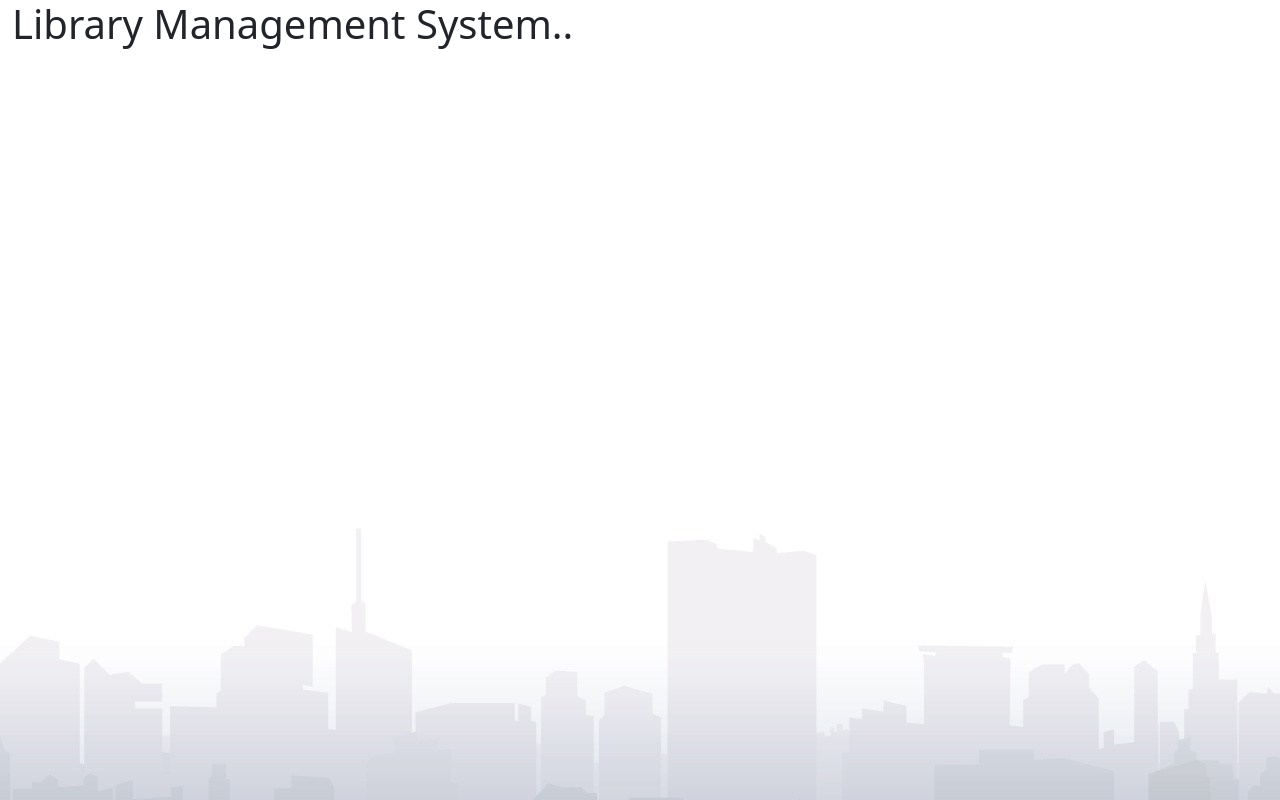
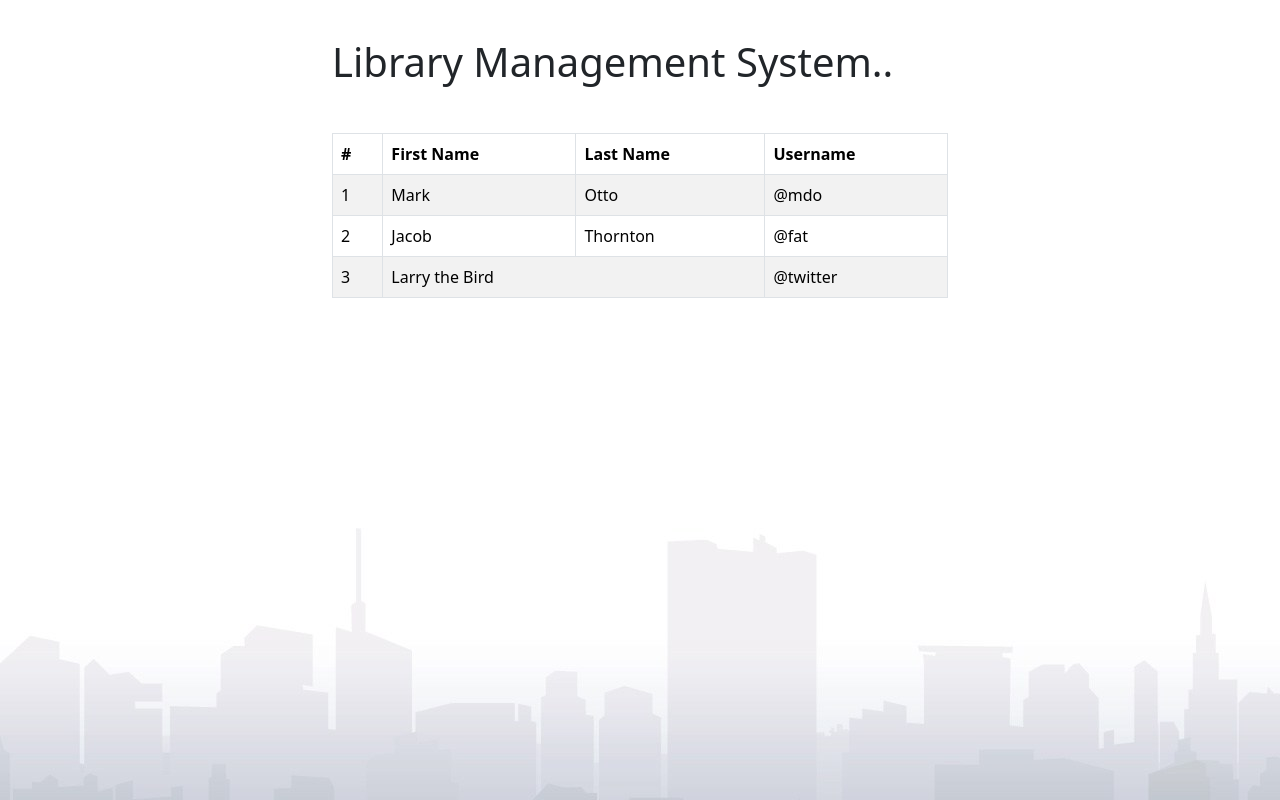
Before and after one commit to NSBM-SPM-2021/github-basics-ThamiduAnjana, a React (Create React App) app in the folder library_management_system/: page / in a window 1280 px wide. Built offline with nearby package versions, Linux system fonts and the light colour scheme.

Commit message:
Modify Table

```diff
--- a/library_management_system/src/App.css
+++ b/library_management_system/src/App.css
@@ -1,3 +1,9 @@
 Body{
   background-image: url(images/BG.jpg);
 }
+.left_margin{
+  margin-left: 25%;
+}
+.top_padding{
+ padding-top: 3%;
+}
--- a/library_management_system/src/App.js
+++ b/library_management_system/src/App.js
@@ -2,13 +2,46 @@
 import './App.css';
 import 'bootstrap/dist/css/bootstrap.min.css';
 // import Button from 'react-bootstrap/Button';
-import {Button,Container,Row,Col} from 'react-bootstrap';
+import { Button, Container, Row, Col, Table } from 'react-bootstrap';
 
 function App() {
   return (
-    <Container fluid className ="Body">
+    <Container fluid className="Body">
       <Row>
-        <Col><h1>Library Management System..</h1></Col>
+        <Col className="left_margin top_padding"><h1>Library Management System..</h1></Col>
+      </Row>
+      <Row>
+        <Col lg="6" className="top_padding left_margin">
+          <Table striped bordered hover>
+            <thead>
+              <tr>
+                <th>#</th>
+                <th>First Name</th>
+                <th>Last Name</th>
+                <th>Username</th>
+              </tr>
+            </thead>
+            <tbody>
+              <tr>
+                <td>1</td>
+                <td>Mark</td>
+                <td>Otto</td>
+                <td>@mdo</td>
+              </tr>
+              <tr>
+                <td>2</td>
+                <td>Jacob</td>
+                <td>Thornton</td>
+                <td>@fat</td>
+              </tr>
+              <tr>
+                <td>3</td>
+                <td colSpan="2">Larry the Bird</td>
+                <td>@twitter</td>
+              </tr>
+            </tbody>
+          </Table>
+        </Col>
       </Row>
     </Container>
   );
```
